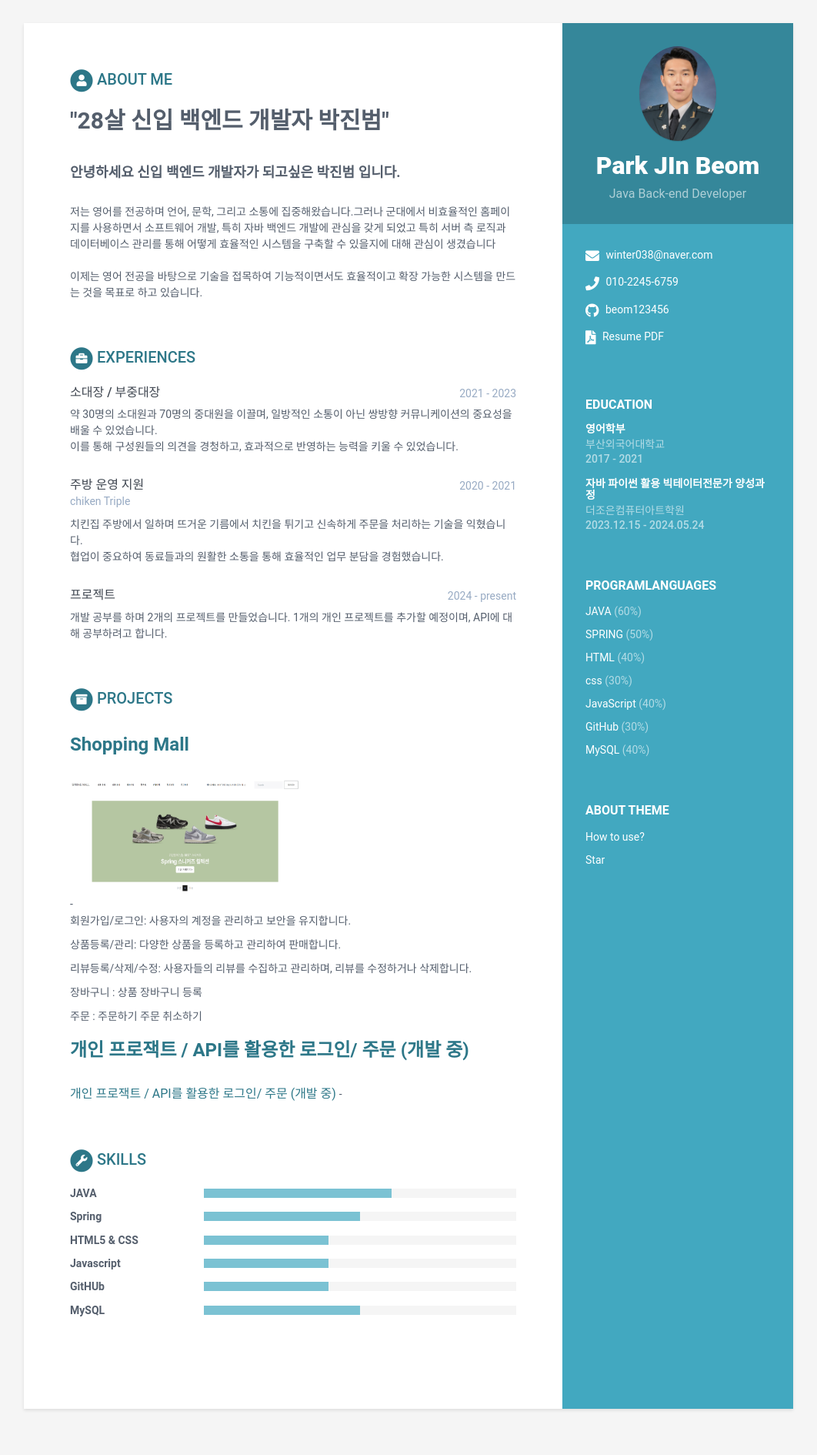
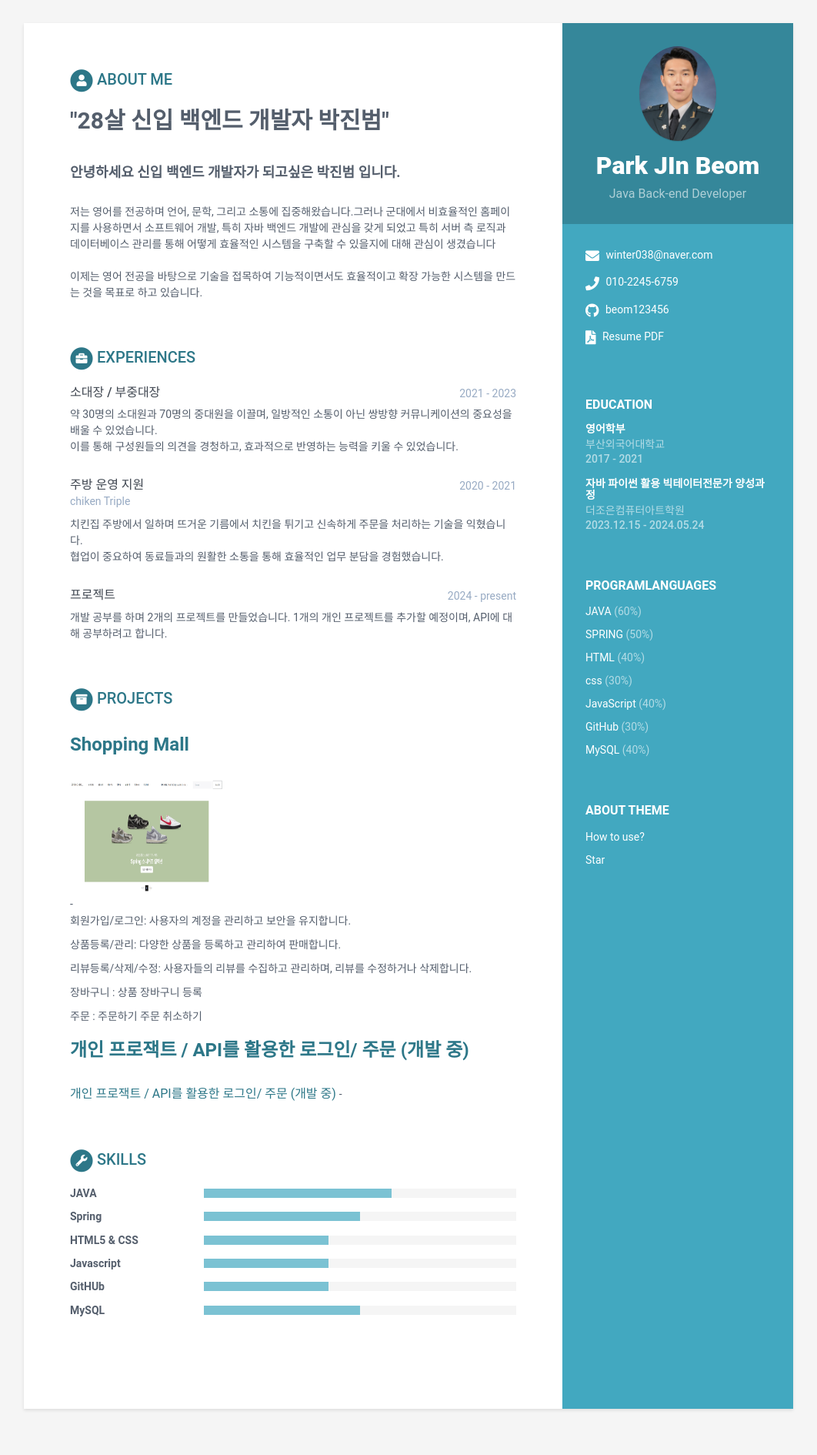
Before and after one commit to beom123456/beom123456.github.io, a Jekyll site: the page built from index.html, in a window 1280 px wide. Shown: the whole page at 77% size, without its empty margins (109-1171 px from the left). Built offline with Jekyll 4.4.1, drawn with Linux system fonts in a browser that asks for light colours.

Commit message:
Update projects.html

```diff
--- a/_includes/projects.html
+++ b/_includes/projects.html
@@ -24,7 +24,7 @@
         {% if project.image_link %}
           <div class="image-container">
             <a href="{{ project.link }}" target="_blank">
-              <img src="{{ project.image_link }}" alt="{{ project.title }}" class="project-image" width="300" height="150">
+              <img src="{{ project.image_link }}" alt="{{ project.title }}" class="project-image" width="200" height="150">
               <span class="overlay" onmouseover="showOverlay(this)" onmouseout="hideOverlay(this)"></span>
             </a>
           </div>
```
